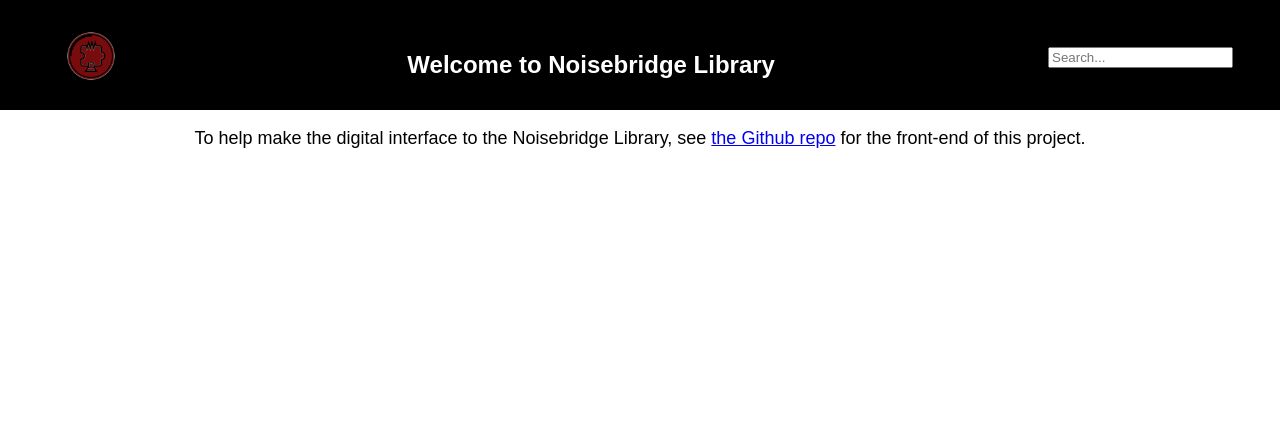
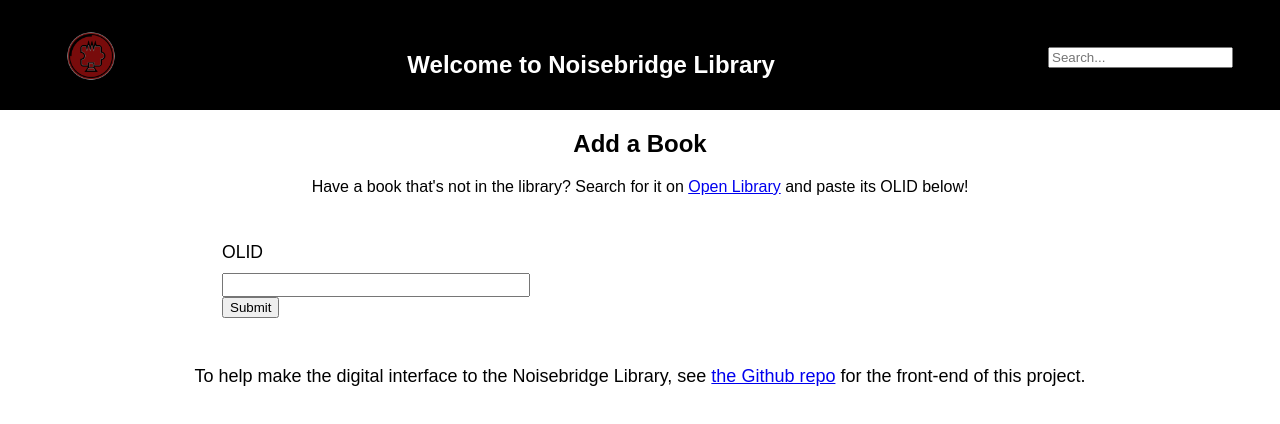
Before and after one commit to noisebridge/nb-library-react, a React (Create React App) app: page /new in a window 1280 px wide. Shown: the top 424 px of the page. Built offline with nearby package versions, Linux system fonts and the light colour scheme.

Commit message:
Create AddBookForm component

```diff
--- a/src/App.css
+++ b/src/App.css
@@ -80,7 +80,6 @@
   flex-flow: row;
 }
 
-
 #searchHeader {
   margin: 1rem;
 }
@@ -93,3 +92,25 @@
   text-align: center;
   width: 100%;
 }
+
+.addBookForm {
+  margin: 0 auto;
+  width: 70%;
+}
+
+.inputFieldGroup {
+  align-items: flex-start;
+  display: flex;
+  flex-direction: column;
+  padding: 30px;
+}
+
+.inputFieldGroup label {
+  font-size: 1.1rem;
+  margin-bottom: 10px;
+}
+
+.inputFieldGroup input {
+  font-size: 1rem;
+  width: 300px;
+}
--- a/src/App.js
+++ b/src/App.js
@@ -1,6 +1,8 @@
 import React, { Component } from 'react';
 import './App.css';
 import BookListView from './views/BookListView.js';
+import BookView from "./views/BookView.js";
+import AddBookForm from './views/AddBookForm';
 import {
   BrowserRouter as Router,
   Route,
@@ -9,7 +11,6 @@
 //  Redirect
 } from 'react-router-dom'
 
-import BookView from "./views/BookView.js";
 
 class App extends Component {
   render() {
@@ -33,6 +34,7 @@
           <Switch>
             <Route path="/" exact component={BookListView}/>
             <Route path="/book/:book" component={BookView}/>
+            <Route path="/new" component={AddBookForm}/>
           </Switch>
 
           <footer>
--- /dev/null
+++ b/src/views/AddBookForm.js
@@ -0,0 +1,34 @@
+// a form to add new books
+// should have basically all the stuff in https://library.noisebridge.net/new/
+
+import React, { Component } from 'react';
+
+class AddBookForm extends Component {
+  constructor(props) {
+  super(props);
+  this.state = {
+    input: ''
+  };
+}
+
+handleInputChange = (e) => {
+  this.setState({input: e.target.value});
+}
+
+  render() {
+    return (
+      <form className="addBookForm">
+        <h2>Add a Book</h2>
+        <p>Have a book that's not in the library?
+          Search for it on <a href="https://openlibrary.org/">Open Library</a> and paste its OLID below!</p>
+        <div className="inputFieldGroup">
+          <label htmlFor="olid">OLID</label>
+          <input value={this.state.input} onChange={this.handleInputChange} id="olid"/>
+          <button>Submit</button>
+        </div>
+      </form>
+    );
+  }
+}
+
+export default AddBookForm;
```
Also changed, not shown: src/views/AddBook.js (deleted, +0 -21 lines).
